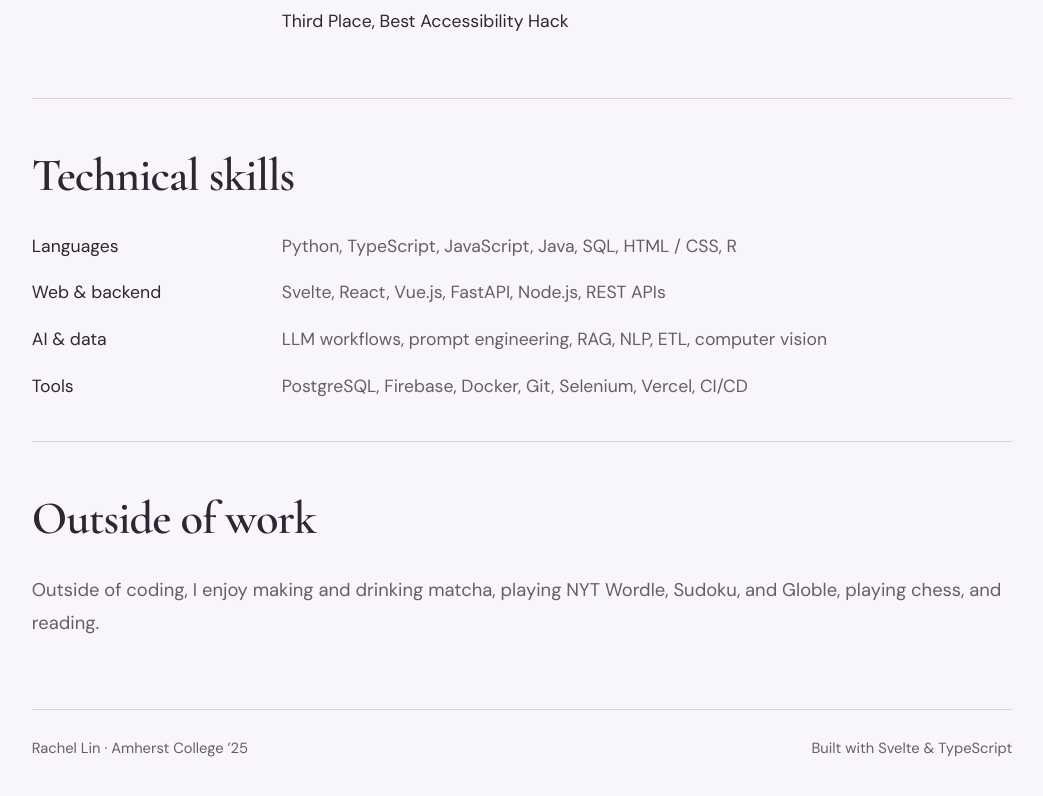
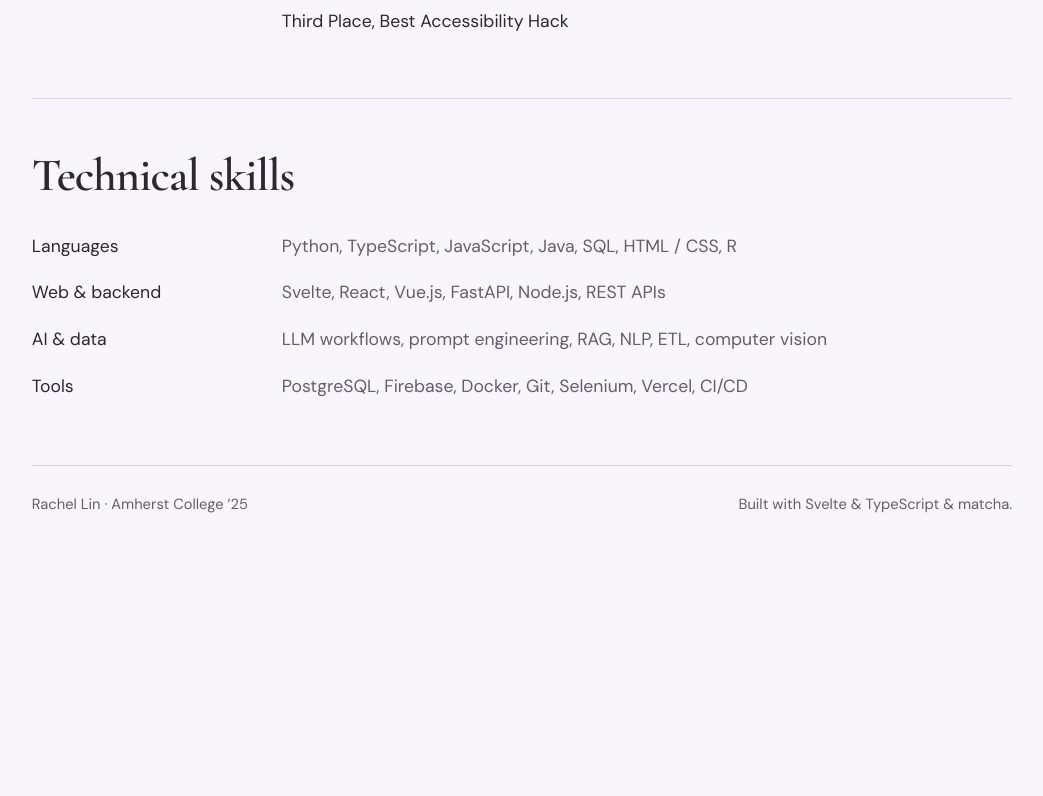
Before and after one commit to ItzRae/raes-portfolio, a SvelteKit app: page / in a window 1280 px wide. Shown: the part 5147-5943 px from the top of the page, without its empty margins (223-1266 px from the left). After the commit the page ends 5701 px from the top, so only its background shows below. Built offline with nearby package versions, Linux system fonts and the light colour scheme; a web font is replaced by a local one.

Commit message:
fix: remove outside of work section

```diff
--- a/src/components/Main.svelte
+++ b/src/components/Main.svelte
@@ -119,10 +119,6 @@
       <div class="section-heading" use:reveal><h2 id="skills-title">Technical skills</h2></div>
       <dl class="skill-list" use:reveal>{#each skillGroups as group}<div><dt>{group.label}</dt><dd>{group.value}</dd></div>{/each}</dl>
     </section>
-    <section id="interests" class="resume-section" aria-labelledby="interests-title">
-      <div class="section-heading" use:reveal><h2 id="interests-title">Outside of work</h2></div>
-      <p class="interests-copy" use:reveal>{hobbies}</p>
-    </section>
-    <footer use:reveal><p>Rachel Lin · Amherst College ’25</p><p>Built with Svelte & TypeScript</p></footer>
+    <footer use:reveal><p>Rachel Lin · Amherst College ’25</p><p>Built with Svelte & TypeScript & matcha.</p></footer>
   </div>
 </main>
```
